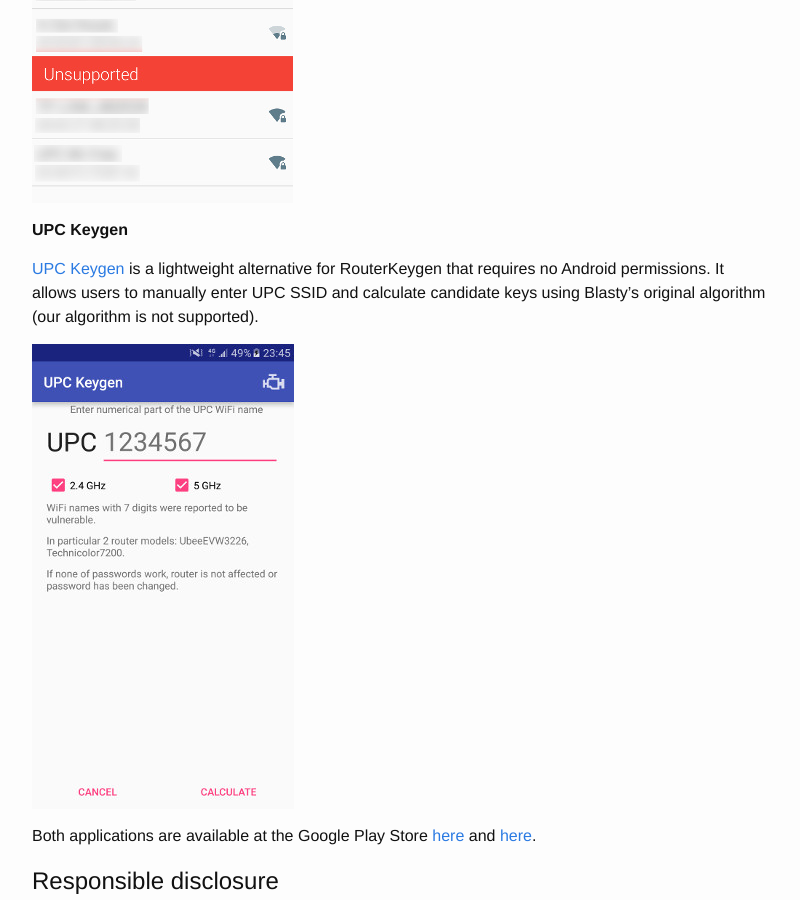
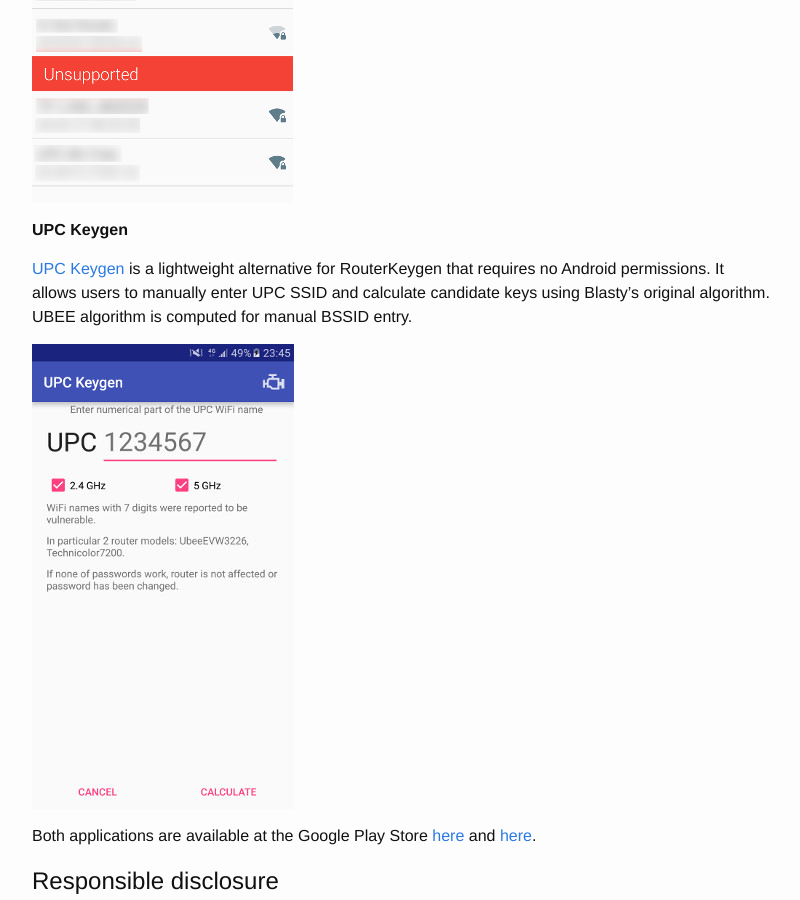
Before and after one commit to yolosec/deadcodeBlog, a Jekyll site: the page built from _posts/2016-06-14-UPC-UBEE-EVW3226-WPA2-RExing.markdown, in a window 1280 px wide and 900 px high, scrolled down 25994 px. Shown: the whole window, without its empty margins (238-1038 px from the left). Built offline with Jekyll 4.4.1, drawn with Linux system fonts in a browser that asks for light colours; formulas are drawn with MathJax 3.

Commit message:
ubee: simple key gen supports bee algorithm

```diff
--- a/_posts/2016-06-14-UPC-UBEE-EVW3226-WPA2-RExing.markdown
+++ b/_posts/2016-06-14-UPC-UBEE-EVW3226-WPA2-RExing.markdown
@@ -800,7 +800,7 @@ To enable users to test their default UPC WiFi keys from their Android phones, w
 
 **UPC Keygen**
 
-[UPC Keygen](https://github.com/yolosec/upcKeygen) is a lightweight alternative for RouterKeygen that requires no Android permissions. It allows users to manually enter UPC SSID and calculate candidate keys using Blasty's original algorithm (our algorithm is not supported).
+[UPC Keygen](https://github.com/yolosec/upcKeygen) is a lightweight alternative for RouterKeygen that requires no Android permissions. It allows users to manually enter UPC SSID and calculate candidate keys using Blasty's original algorithm. UBEE algorithm is computed for manual BSSID entry.
 
 [![RouterKeygen Yolosec](/static/ubee/upckeygen_screen.jpg)](/static/ubee/upckeygen_screen.jpg)
 
```
